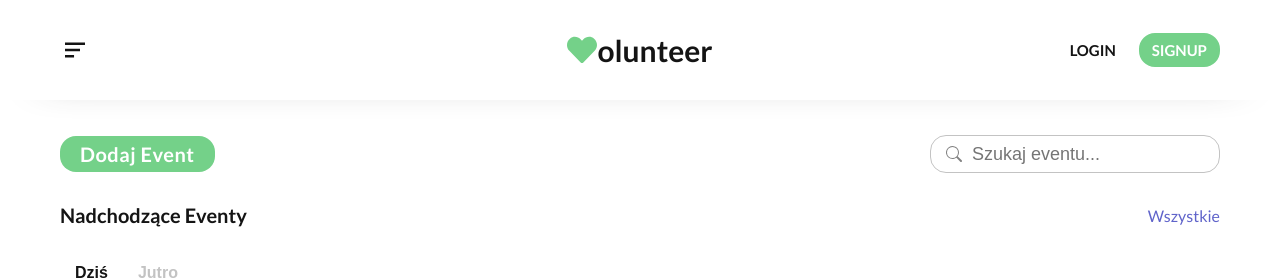
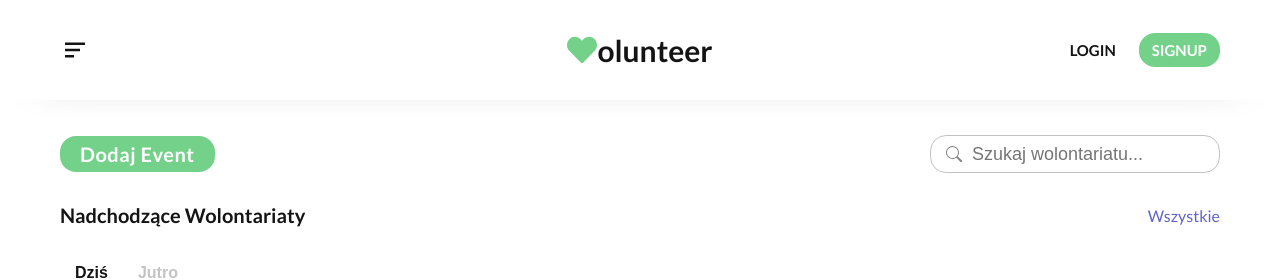
Before and after one commit to JanSzczepan/volunteer, a React (Create React App) app in the folder frontend/: page /events/upcoming in a window 1280 px wide. Shown: the top 280 px of the page. Built offline with nearby package versions, Linux system fonts and the light colour scheme; no server answers.

Commit message:
Change 'event' to 'wolontariat'

```diff
--- a/frontend/src/components/Navbar/Sidebar/Sidebar.js
+++ b/frontend/src/components/Navbar/Sidebar/Sidebar.js
@@ -15,7 +15,7 @@ const EXPLORE_ROUTES = [
    },
    {
       path: '/events',
-      name: 'Eventy',
+      name: 'Wolontariaty',
       icon: <MdOutlineEventNote className={styles.icon}/>
    }
 ]
@@ -23,7 +23,7 @@ const EXPLORE_ROUTES = [
 const EVENTS_ROUTES = [
    {
       path: '/events/yours',
-      name: 'Twoje Eventy',
+      name: 'Nadchodzące',
       icon: <MdOutlineEventAvailable className={styles.icon}/>
    },
    {
@@ -55,7 +55,7 @@ const Sidebar = forwardRef(({ logout, setIsOpen }, ref) => {
          </div>
          {user?.user && (
             <div className={styles.linkContainer}>
-               <p className={styles.underSectionText}>Twoje eventy</p>
+               <p className={styles.underSectionText}>Twoje&nbsp;&nbsp;wolontariaty</p>
                {EVENTS_ROUTES.map((route, i) => (
                   <Link className={styles.link} to={route.path} key={i}>{route.icon} {route.name}</Link>
                ))}
--- a/frontend/src/components/Search/Search.js
+++ b/frontend/src/components/Search/Search.js
@@ -35,7 +35,7 @@ const Search = () => {
          <input
             className={styles.input}
             type='text'
-            placeholder='Szukaj eventu...'
+            placeholder='Szukaj wolontariatu...'
             value={search}
             onChange={(e) => setSearch(e.target.value)}
             onKeyDown={(e) => handleKeyDown(e)}
--- a/frontend/src/pages/AllEvents/AllEvents.js
+++ b/frontend/src/pages/AllEvents/AllEvents.js
@@ -21,7 +21,7 @@ const AllEvents = () => {
       <section className={`section ${styles.allEventsSection}`}>
          <EventsInputButtonContainer />
          <div className={styles.headerContainer}>
-            <h2 className={styles.header}>Wszystkie <br className={styles.headerBr}/> Eventy</h2>
+            <h2 className={styles.header}>Wszystkie <br className={styles.headerBr}/> Wolontariaty</h2>
          </div>
          <div className='cardsContainer'>
             {Boolean(allEvents?.length) && allEvents.map((e, i) => (
--- a/frontend/src/pages/UpcomingEvents/UpcomingEvents.js
+++ b/frontend/src/pages/UpcomingEvents/UpcomingEvents.js
@@ -24,7 +24,7 @@ const UpcomingEvents = () => {
       <section className={`section ${styles.upcomingEventsSection}`}>
          <EventsInputButtonContainer />
          <div className={styles.headerButtonContainer}>
-            <h2 className={styles.header}>Nadchodzące <br className={styles.headerBr}/> Eventy</h2>
+            <h2 className={styles.header}>Nadchodzące <br className={styles.headerBr}/> Wolontariaty</h2>
             <Link to='/events/all' className={styles.viewAllButton}>Wszystkie</Link>
          </div>
          <div className={styles.buttonsContainer}>
```
